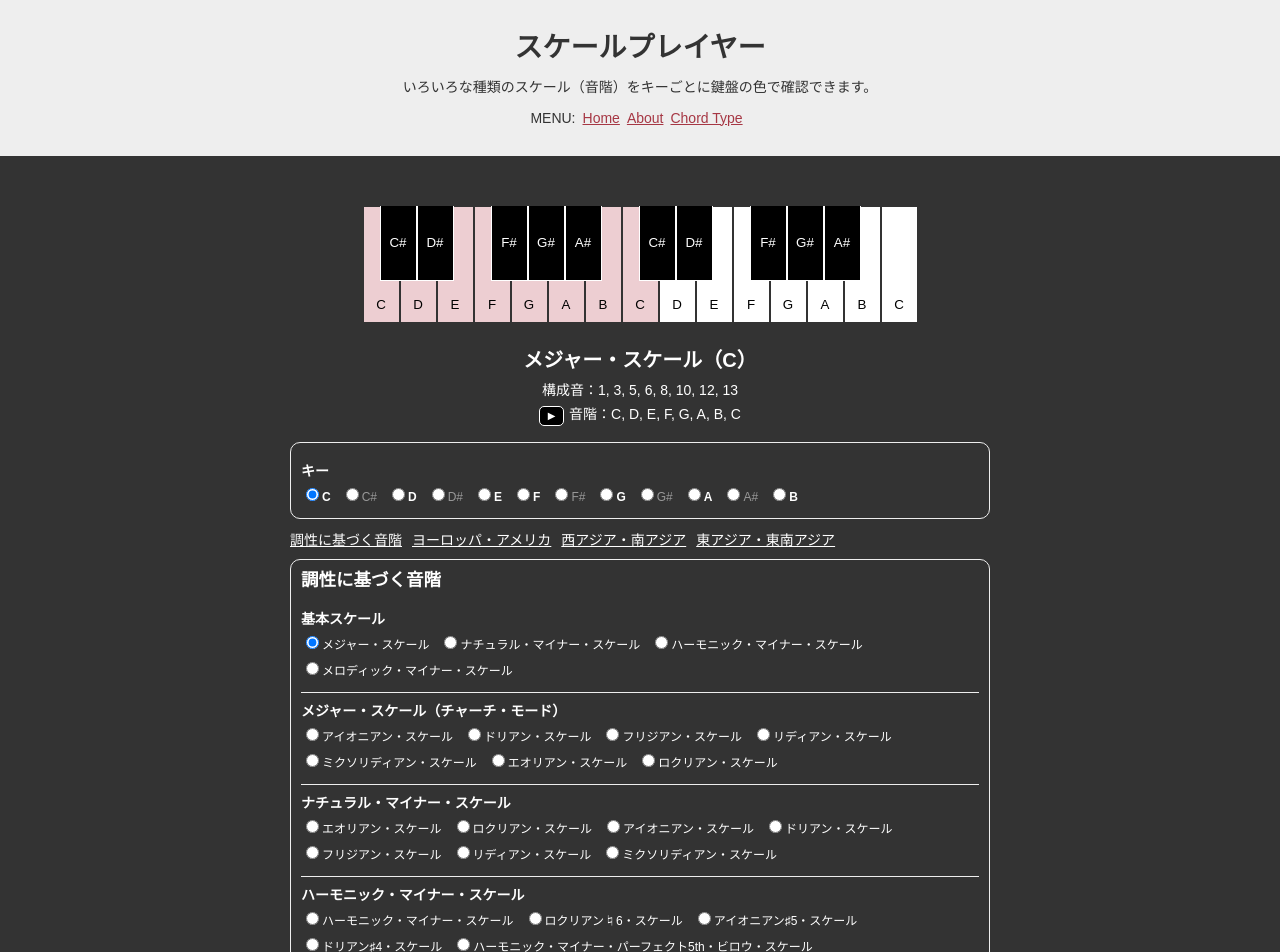
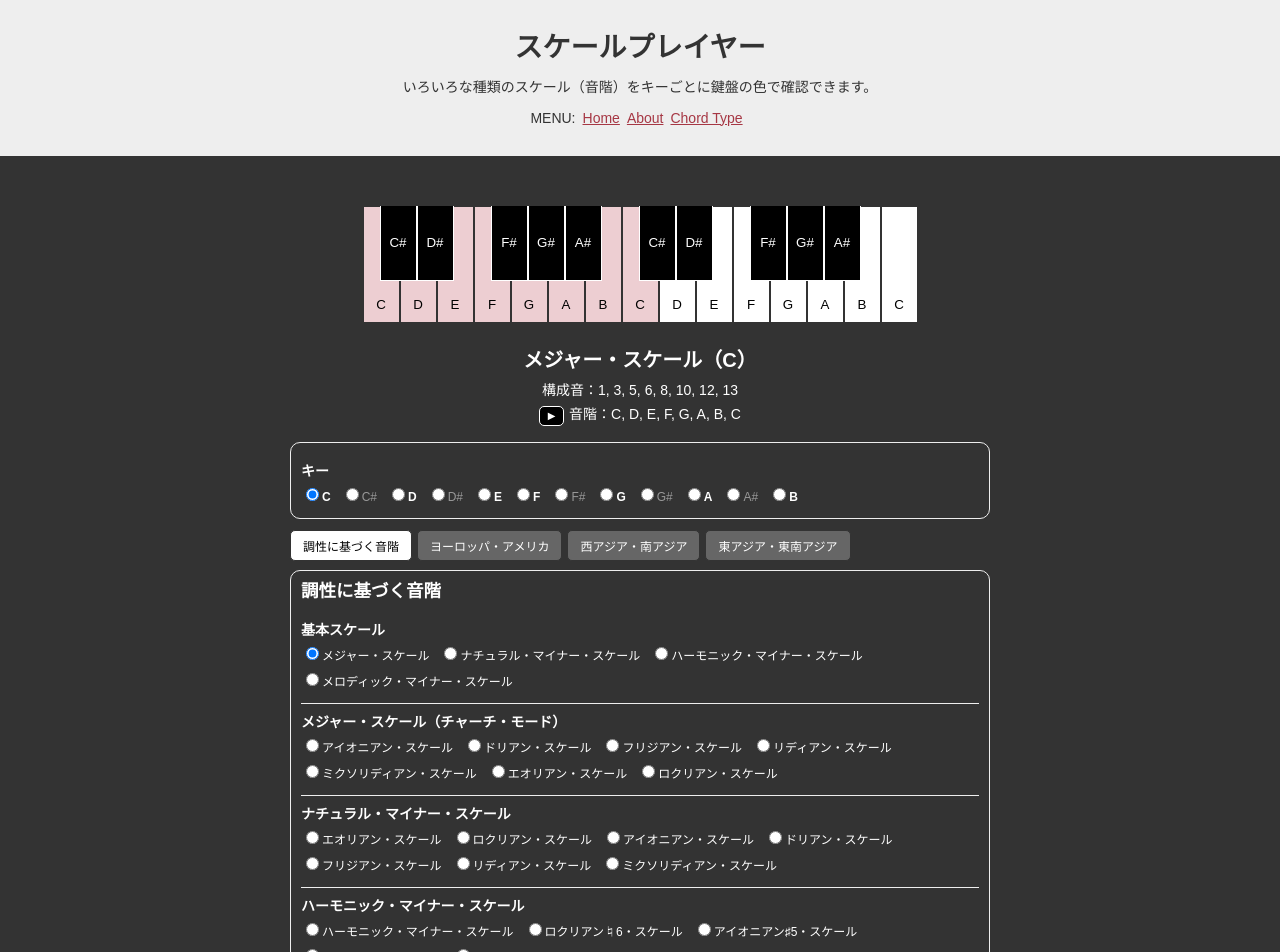
Before and after one commit to ryo-i/scale-player, a Next.js app: page / in a window 1280 px wide. Shown: the top 952 px of the page. Built offline with nearby package versions, Linux system fonts and the light colour scheme.

Commit message:
スケールタイプのタブ切り替えボタン追加 #3

```diff
--- a/components/Inner.tsx
+++ b/components/Inner.tsx
@@ -1,5 +1,7 @@
 import React, { useState, useEffect, useRef }  from 'react';
 import styled from 'styled-components';
+import { Tab, Tabs, TabList, TabPanel } from 'react-tabs';
+import 'react-tabs/style/react-tabs.css';
 import { inner } from '../data/data.json';
 import * as Tone from 'tone';
 
@@ -91,23 +93,26 @@ const CoadPlayer = styled.div`
   }
 
   #scale_menu {
-    margin: 0 auto 10px;
+    margin: 0 auto;
     max-width: 700px;
-    ul {
-      list-style: none;
-      padding: 0;
-      li {
-        display: inline-block;
-        margin: 0 10px 0 0;
-        a {
-          color: #fff;
+    .react-tabs__tab-list {
+      margin: 0 0 5px;
+      border: none;
+      font-size: 12px;
+      .react-tabs__tab {
+        margin: 0 5px 5px 0;
+        border: 1px solid #333;
+        background: #666;
+        border-radius: 5px;
+        &--selected {
+          background: #fff;
         }
       }
     }
   }
 
   #key_types,
-  .scale_types {
+  .scale_type {
     margin: 0 auto 10px;
     max-width: 700px;
     border: 1px solid #eee;
@@ -147,7 +152,7 @@ const CoadPlayer = styled.div`
     }
   }
 
-  .scale_types {
+  .scale_type {
     dl {
       dd {
         @media (max-width: 400px) {
@@ -172,6 +177,7 @@ function Inner() {
   const [scaleKeys, setScaleKeys] = useState(inner.scaleTypes[0].scaleKeys.join(', '));
   const [scaleName, setScaleName] = useState(inner.scaleTypeButtons.basicScale[0].scaleName);
   const keyElement = useRef<HTMLInputElement>(null);
+  const scaleTypeElement = useRef<HTMLInputElement>(null);
 
 
   // オブジェクト設定
@@ -380,9 +386,9 @@ function Inner() {
         </div>
         <div id="scale_type">
           <section id="scale_text">
-            <h2 id="scale_type">{scaleName}（{keyType}）</h2>
+            <h2 id="scale_name">{scaleName}（{keyType}）</h2>
             <p id="scale_keys">構成音：{scaleKeys}</p>
-            <p id="scale_name"><button value="start" className="start_button" onClick={changeScalePlay}>▶︎</button>音階：{scaleInterval}</p>
+            <p id="scale_interval"><button value="start" className="start_button" onClick={changeScalePlay}>▶︎</button>音階：{scaleInterval}</p>
           </section>
           <div id="key_types">
             <dl id="root">
@@ -393,15 +399,19 @@ function Inner() {
               )}
             </dl>
           </div>
-          <nav id="scale_menu">
-            <ul>
-              <li><a href="#tonality">調性に基づく音階</a></li>
-              <li><a href="#europe_america">ヨーロッパ・アメリカ</a></li>
-              <li><a href="#west_south_asia">西アジア・南アジア</a></li>
-              <li><a href="#east_southeast_asia">東アジア・東南アジア</a></li>
-            </ul>
+
+          <Tabs>
+            <nav  id="scale_menu">
+              <TabList>
+                  <Tab>調性に基づく音階</Tab>
+                  <Tab>ヨーロッパ・アメリカ</Tab>
+                  <Tab>西アジア・南アジア</Tab>
+                  <Tab>東アジア・東南アジア</Tab>
+              </TabList>
             </nav>
-          <section id="tonality" className="scale_types">
+            <div id="scale_types">
+              <TabPanel>
+                <section id="tonality" className="scale_type">
                   <h3>調性に基づく音階</h3>
                   <dl id="basic_scale">
                     <dt>基本スケール</dt>
@@ -439,7 +449,9 @@ function Inner() {
                     )}
                   </dl>
                 </section>
-          <section id="europe_america" className="scale_types">
+              </TabPanel>
+              <TabPanel>
+                <section id="europe_america" className="scale_type">
                   <h3>ヨーロッパ・アメリカの音階</h3>
                   <dl id="symmetrical_scale">
                     <dt>シンメトリカル・スケール</dt>
@@ -463,7 +475,9 @@ function Inner() {
                     )}
                   </dl>
                 </section>
-          <section id="west_south_asia" className="scale_types">
+              </TabPanel>
+              <TabPanel>
+                <section id="west_south_asia" className="scale_type">
                 <h3>西アジア・南アジアの音階</h3>
                   <dl id="arab_scale">
                     <dt>アラブの音階</dt>
@@ -480,7 +494,9 @@ function Inner() {
                     )}
                   </dl>
                 </section>
-          <section id="east_southeast_asia" className="scale_types">
+              </TabPanel>
+              <TabPanel>
+                <section id="east_southeast_asia" className="scale_type">
                   <h3>東アジア・東南アジア</h3>
                   <dl id="chinese_scale">
                     <dt>中国の音階</dt>
@@ -511,6 +527,9 @@ function Inner() {
                     )}
                   </dl>
                 </section>
+              </TabPanel>
+            </div>
+          </Tabs>
         </div>
       </CoadPlayer>
     </>
--- a/package.json
+++ b/package.json
@@ -17,6 +17,7 @@
   "devDependencies": {
     "@types/react": "^17.0.21",
     "@types/styled-components": "^5.1.14",
+    "react-tabs": "^3.2.3",
     "typescript": "^4.4.3"
   }
 }
```
Also changed, not shown: 2 other files (tests, documents, lock files or other folders). Lines whose indentation alone changed are shown as unchanged.
